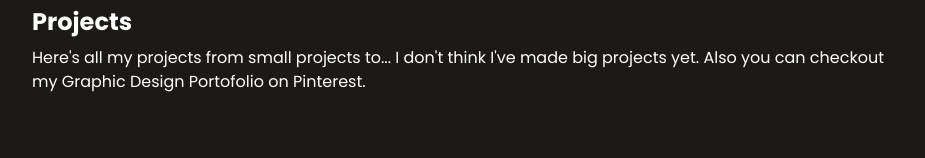
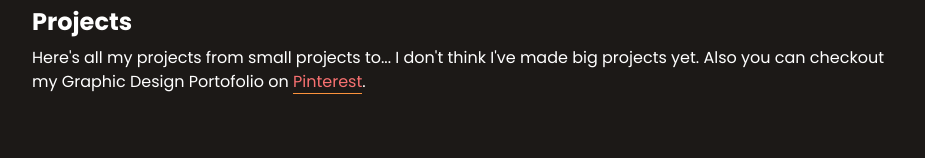
Before and after one commit to hafizgv/personal-web, a Next.js app: page /projects in a window 1280 px wide. Shown: the part 132-290 px from the top of the page, without its empty margins (176-1101 px from the left). Built offline with nearby package versions, Linux system fonts and the light colour scheme.

Commit message:
Update projects.js

```diff
--- a/pages/projects.js
+++ b/pages/projects.js
@@ -16,7 +16,7 @@ const Projects = () => {
             <div className='flex flex-col items-center gap-5 py-20 text-white max-w-5xl m-auto text-sm lg:text-base px-10 sm:px-20'>
                 <div id='projects' className='w-full'>
                     <h1 className='text-2xl font-bold'>Projects</h1>
-                    <p className='mt-2'>Here's all my projects from small projects to... I don't think I've made big projects yet. Also you can checkout my Graphic Design Portofolio on <Link className='hover:text-red-400' href='https://id.pinterest.com/hafizgv/' target='_blank'>Pinterest</Link>.</p>
+                    <p className='mt-2'>Here's all my projects from small projects to... I don't think I've made big projects yet. Also you can checkout my Graphic Design Portofolio on <Link className='text-red-400 hover:text-red-400 border-b border-b-orange-400' href='https://id.pinterest.com/hafizgv/' target='_blank'>Pinterest</Link>.</p>
                     <div className='grid justify-items-center md:grid-cols-2 gap-10 mt-16'>
 
                         <Link href='/hafiz.jpg' target='_blank' className='project w-full h-full'>
```
